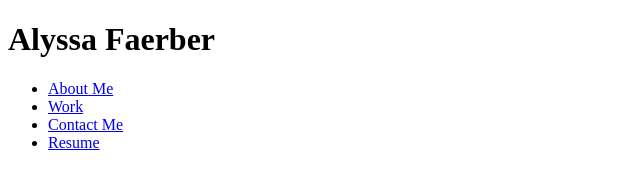
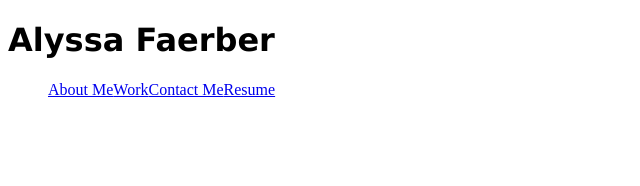
Before and after one commit to afaerber13/Alyssa-Faerber-Portfolio, a plain HTML site: page index.html in a window 1280 px wide. Shown: the whole page, without its empty margins (0-640 px from the left). Drawn offline with Linux system fonts and the light colour scheme.

Commit message:
added style.css to html and started working on styling for header

```diff
--- /dev/null
+++ b/assets/css/style.css
@@ -0,0 +1,23 @@
+
+
+.header {
+    font-family: 'Lucida Sans', 'Lucida Sans Regular', 'Lucida Grande', 'Lucida Sans Unicode', Geneva, Verdana, sans-serif;
+}
+
+
+
+
+.navbar {
+    display: flex;
+    align-items: center;
+    justify-content: center;
+    top: 0;
+    cursor: pointer;
+}
+
+.nav-list{
+    width: 80%;
+    display: flex;
+    align-items: right;
+    list-style-type: none;
+}
--- a/index.html
+++ b/index.html
@@ -1,13 +1,15 @@
 <!DOCTYPE html>
 <html lang="en">
 <head>
+    <title>Alyssa Faerber</title>
     <meta charset="UTF-8">
     <meta name="viewport" content="width=device-width, initial-scale=1.0">
-    <title>Alyssa Faerber</title>
+    <link rel="stylesheet" type="text/css" href="./assets/css/style.css" />
 </head>
 <body>
-    <div class="header">
+    <header class="header">
         <h1>Alyssa Faerber</h1>
+    </header>
     </div>
         <nav class="navbar-background">
             <ul class="nav-list">
```
Also changed, not shown: style.css (deleted). Lines whose indentation alone changed are shown as unchanged.
